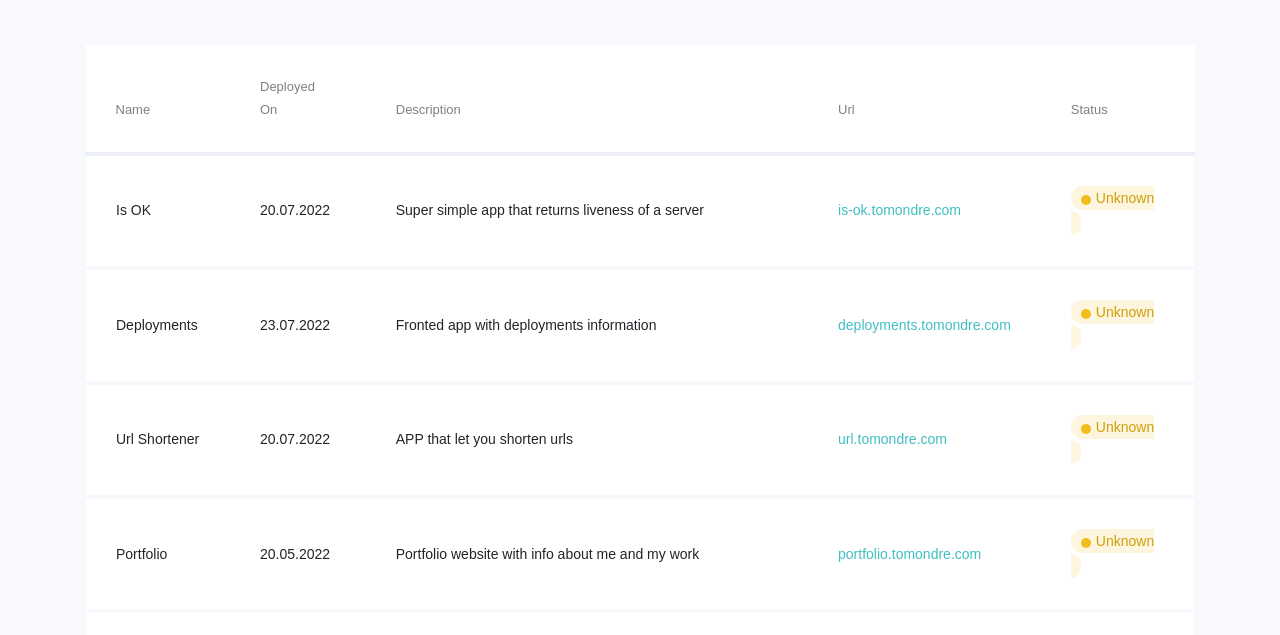
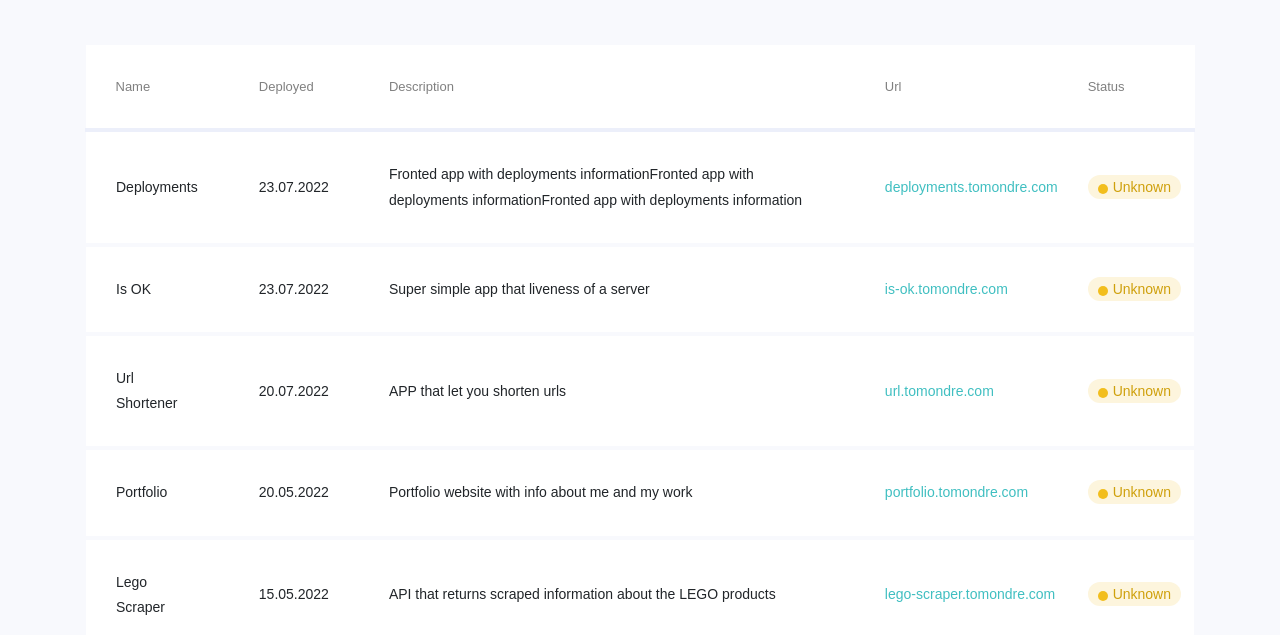
Before and after one commit to tomondre/deployments, a plain HTML site: page index.html in a window 1280 px wide. Shown: the part 165-800 px from the top of the page. Drawn offline with Linux system fonts and the light colour scheme; no server answers.

Commit message:
Adding responsiveness to status

```diff
--- a/index.html
+++ b/index.html
@@ -29,10 +29,10 @@
                         <thead>
                         <tr>
                             <th>Name</th>
-                            <th>Deployed On</th>
+                            <th>Deployed</th>
                             <th>Description</th>
                             <th>Url</th>
-                            <th>Status</th>
+                            <th style="padding: 30px 70px 30px 0">Status</th>
                         </tr>
                         </thead>
                         <tbody>
--- a/js/main.js
+++ b/js/main.js
@@ -1,14 +1,14 @@
 const deployments = [
     {
-        name: 'Is OK',
-        createdOn: '20.07.2022',
-        description: 'Super simple app that returns liveness of a server',
-        url: 'https://is-ok.tomondre.com'
-    }, {
         name: 'Deployments',
         createdOn: '23.07.2022',
-        description: 'Fronted app with deployments information',
+        description: 'Fronted app with deployments informationFronted app with deployments informationFronted app with deployments information',
         url: 'https://deployments.tomondre.com'
+    }, {
+        name: 'Is OK',
+        createdOn: '23.07.2022',
+        description: 'Super simple app that liveness of a server',
+        url: 'https://is-ok.tomondre.com'
     }, {
         name: 'Url Shortener',
         createdOn: '20.07.2022',
@@ -42,7 +42,7 @@ deployments.forEach(deployment => {
             <td class="td-created-on">${deployment.createdOn}</td>
             <td class="td-description">${deployment.description}</td>
             <td class="td-url"><a href="${deployment.url}" target="_blank">${deployment.url.replace(/^https?:\/\//, '')}</a></td>
-            <td class="status"><span class="waiting">Loading</span></td>
+            <td class="status" style="padding: 0;"><span class="waiting">Loading</span></td>
         </tr>
 		`));
     $('tbody').append(tableElements)
```
